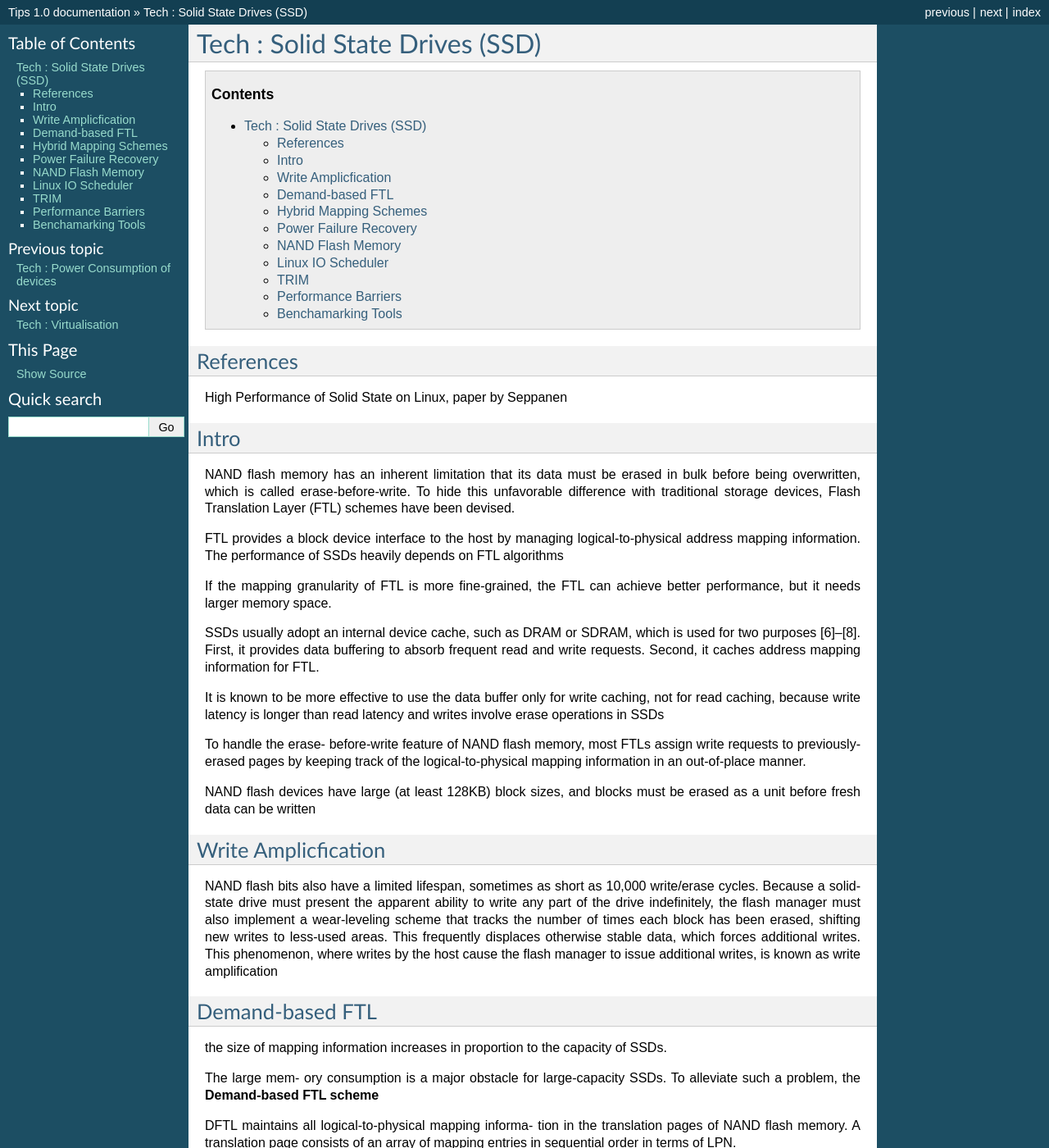
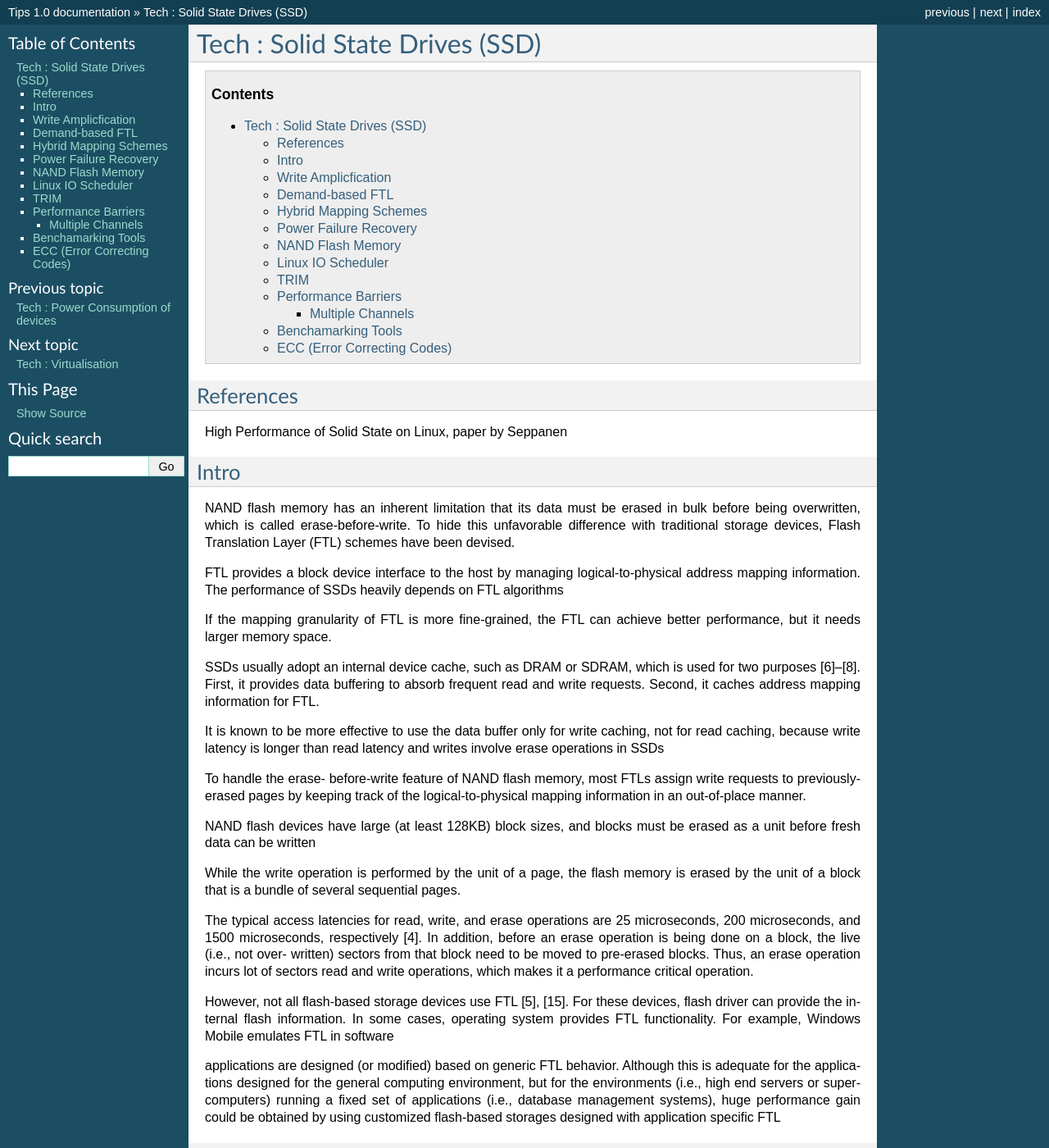
Before and after one commit to bhargavakumark/Notes, a Sphinx documentation site: the page built from source/tech.ssd.rst, in a window 1280 px wide and 1400 px high. Shown: the whole window at 82% size. Built offline with Sphinx 7.4.7, drawn with Linux system fonts in a browser that asks for light colours; some of the changed text lies outside the part shown.

Commit message:
some more notes for ssd

```diff
--- a/source/tech.ssd.rst
+++ b/source/tech.ssd.rst
@@ -46,6 +46,34 @@
 NAND flash devices have large (at least 128KB) block sizes,
 and blocks must be erased as a unit before fresh data can
 be written
+
+While the write operation is performed by the unit of a
+page, the flash memory is erased by the unit of a block that
+is a bundle of several sequential pages.
+
+The typical access latencies for read, write, and
+erase operations are 25 microseconds, 200 microseconds, and
+1500 microseconds, respectively [4]. In addition, before an
+erase operation is being done on a block, the live (i.e., not over-
+written) sectors from that block need to be moved to pre-erased
+blocks. Thus, an erase operation incurs lot of sectors read
+and write operations, which makes it a performance critical
+operation.
+
+However, not all
+flash-based storage devices use FTL [5], [15]. For these
+devices, flash driver can provide the internal flash information.
+In some cases, operating system provides FTL functionality.
+For example, Windows Mobile emulates FTL in software
+
+applications
+are designed (or modified) based on generic FTL behavior.
+Although this is adequate for the applications designed for
+the general computing environment, but for the environments
+(i.e., high end servers or supercomputers) running a fixed
+set of applications (i.e., database management systems), huge
+performance gain could be obtained by using customized
+flash-based storages designed with application specific FTL
 
 
 Write Amplicfication
@@ -287,6 +315,28 @@
 a systems software designer, but in this case doing so improves
 I/O performance.
 
+=================
+Multiple Channels
+=================
+
+To enhance I/O bandwidth, current flash memory SSDs
+access multiple flash chips with multi-channel and multi-
+way architecture [2], [6], where the multiple channels can
+be operated simultaneously and each channel can access
+multiple flash chips at interleaved manner. Two flash chips
+using different channels can be operated independently
+and therefore the page transfer times (from the NAND
+controller to the flash chip) and page program times for
+different chips can overlap. For two flash chips sharing
+a same channel, the data transfer times cannot overlap
+but the page program times can overlap. To utilize such
+parallel architectures, sequential data are distributed across
+multiple flash chips. Therefore, the parallel architecture can
+provide a high bandwidth for sequential requests. However,
+random I/O performances are poor compared to sequential
+I/O performances.
+
+
 Benchamarking Tools
 -------------------
 
@@ -297,3 +347,14 @@
 Fio [16] supports both raw and filesystem I/O using block-
 ing reads, Posix AIO, or Linux Native AIO (libaio), using one
 or more processes. It reports similar statistics to VDBench.
+
+ECC (Error Correcting Codes)
+----------------------------
+
+Current NAND flash products ensure reliability by em-
+ploying error-correcting codes (ECC). Traditionally, SLC
+flash memory uses single-bit ECC, such as Hamming codes.
+However, MLC flash memory shows a much higher bit-
+error rate (BER) than single-bit error-correcting codes can
+cover. As a result, codes with strong error-correction capa-
+bilities, like BCH or Reed-Solomon (RS) codes, are used.
```
